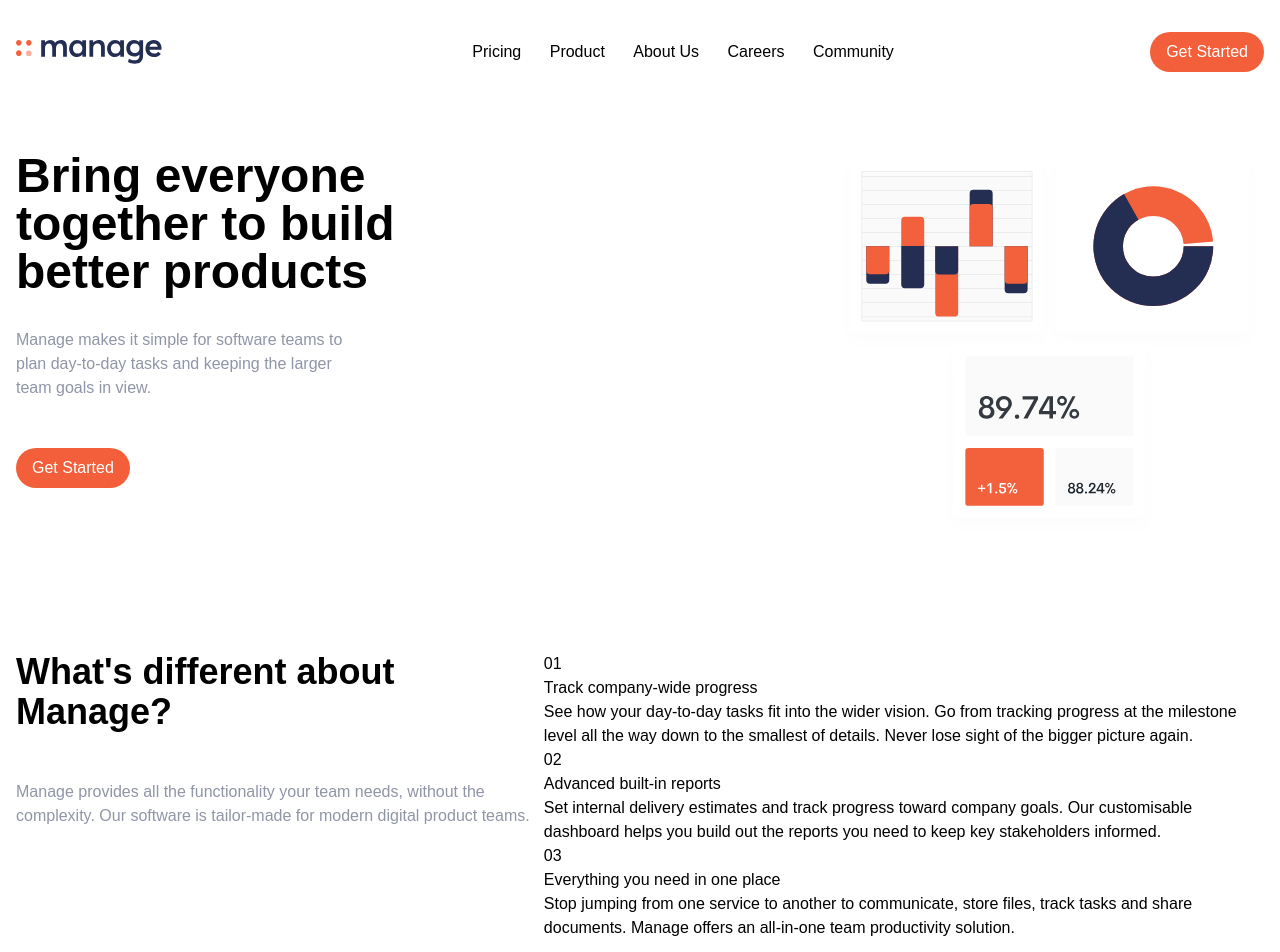
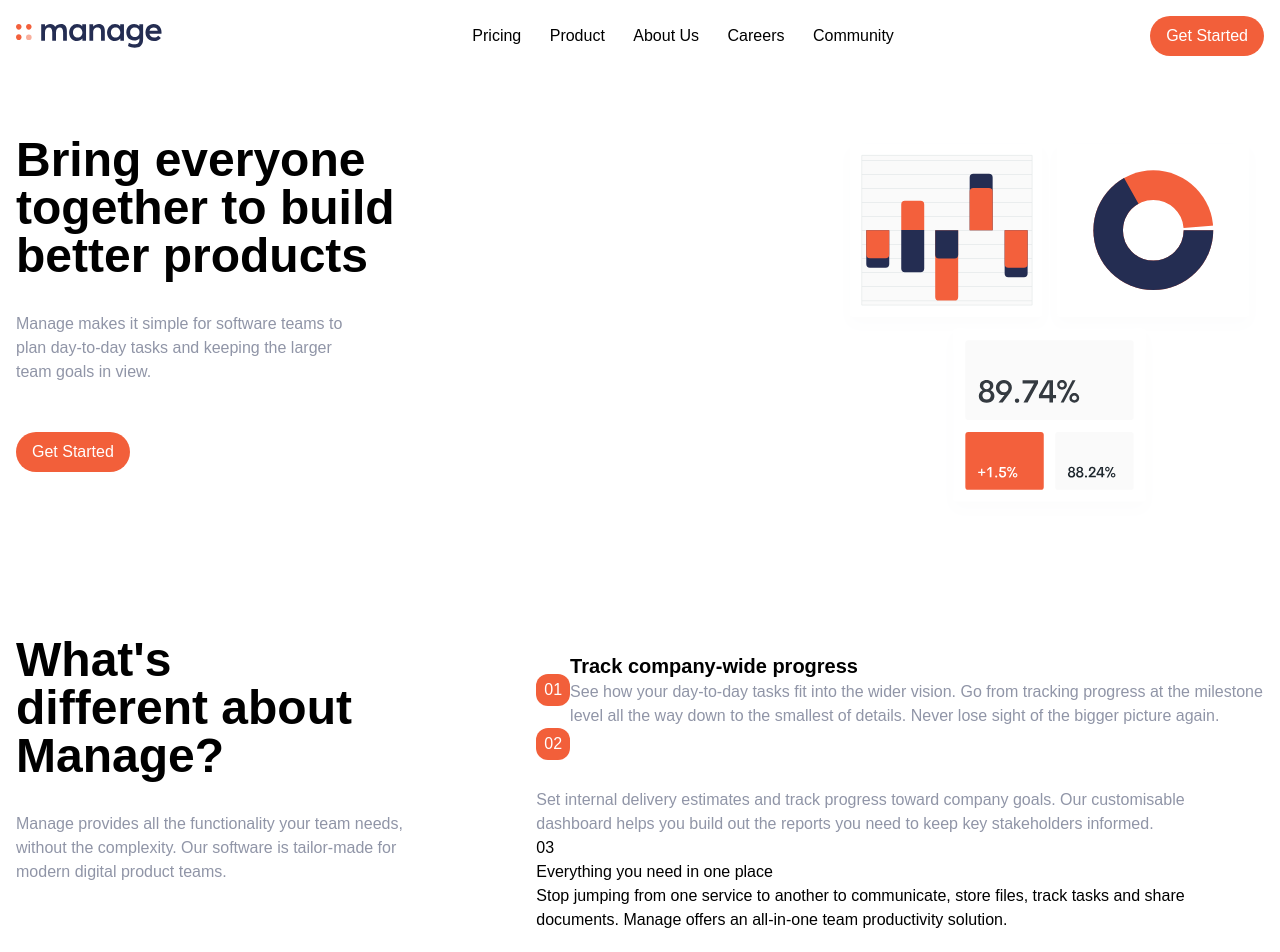
Before and after one commit to danishhansari/tailwindCss, a website: page index.html in a window 1280 px wide. Shown: the top 952 px of the page. Drawn offline with Linux system fonts and the light colour scheme.

Commit message:
did some changes

```diff
--- a/index.html
+++ b/index.html
@@ -10,7 +10,7 @@
 </head>
 <body>
     <div class="container mx-auto px-4">
-        <nav class="navbar mt-8 flex justify-between items-center">
+        <nav class="navbar mt-4 flex justify-between items-center">
             <a href="#" class="w-56"><img src="./img/logo.svg" alt="Logo"></a>
             <ul class="hidden sm:inline-block">
                 <li class="inline-block mr-6 "><a href="#">Pricing</a></li>
@@ -55,22 +55,26 @@
     <section class="container mx-auto px-4 mt-28">
         <div class="flex flex-col md:flex-row">
             <div class="text">
-                <h1 class="text-4xl text-center md:text-left font-semibold mb-12">What's different about Manage?</h1>
-                <p class="text-gray">Manage provides all the functionality your team needs, without the complexity. Our software is tailor-made for modern digital product teams. </p>
+                <h1 class="text-4xl text-center md:text-left md:text-5xl w-full md:w-4/6 font-semibold mb-8">What's different about Manage?</h1>
+                <p class="w-full md:w-4/5 text-md mb-12 text-gray text-center md:text-left">Manage provides all the functionality your team needs, without the complexity. Our software is tailor-made for modern digital product teams. </p>
             </div>
             <div class="text">
-                <div class="flex flex-col">
-                    <p>01</p>
+                <div class="flex flex-col md:flex-row mt-4">
+                    <div class="number text-white flex items-center">
+                        <p class="bg-orange py-1 px-2 inline-block">01</p>
+                        <p class="ml-4 text-black block md:hidden bg-lightorange py-1 px-4 font-bold">Track company-wide progress</p>
+                    </div>
                     <div class="text-para">
-                        <h2>Track company-wide progress</h2>
-                        <p>See how your day-to-day tasks fit into the wider vision. Go from tracking progress at the milestone level all the way down to the smallest of details. Never lose sight of the bigger picture again. </p>
+                        <h2 class="font-bold text-xl hidden md:block">Track company-wide progress</h2>
+                        <p class="text-gray my-4 md:my-0 text-center md:text-left">See how your day-to-day tasks fit into the wider vision. Go from tracking progress at the milestone level all the way down to the smallest of details. Never lose sight of the bigger picture again. </p>
                     </div>
                 </div>
-                <div class="flex flex-col">
-                    <p>02</p>
+                <div class="number text-white items-center">
+                    <p class="bg-orange py-1 px-2 inline-block">02</p>
+                    <p class="ml-4 text-black block md:hidden bg-lightorange py-1 px-4 font-bold">Advanced build-in reports</p>
                     <div class="text-para">
-                        <h2>Advanced built-in reports </h2>
-                        <p>Set internal delivery estimates and track progress toward company goals. Our customisable dashboard helps you build out the reports you need to keep key stakeholders informed.</p>
+                        <h2 class="font-bold text-xl hidden md:block">Advanced built-in reports </h2>
+                        <p class="text-gray my-4 md:my-0 text-center md:text-left">Set internal delivery estimates and track progress toward company goals. Our customisable dashboard helps you build out the reports you need to keep key stakeholders informed.</p>
                     </div>
                 </div>
                 <div class="flex flex-col">
--- a/input.css
+++ b/input.css
@@ -4,9 +4,6 @@
 @import url('https://fonts.googleapis.com/css2?family=Poppins:wght@300;400;500;600&display=swap');
 body{
     font-family:'Poppins',Arial, Helvetica, sans-serif;
-}
-.container{
-    max-width: 1300px;
 }
 .btn-primary{
     color: white;
@@ -75,3 +72,6 @@ ul li:hover{
         padding-block: .5em;
         font-size: 1.1em;
     }
+    .number p{
+        border-radius: 12px;
+    }
--- a/tailwind.config.js
+++ b/tailwind.config.js
@@ -3,7 +3,10 @@ module.exports = {
   theme: {
     colors:{
       orange:"#f25f3a",
-      gray:"#9095a7"
+      lightorange:"rgba(242, 95, 58,.2)",
+      gray:"#9095a7",
+      white:"#ffffff",
+      black:'#000'
     },
     extend: {},
   },
```
Also changed, not shown: css/main.css.
